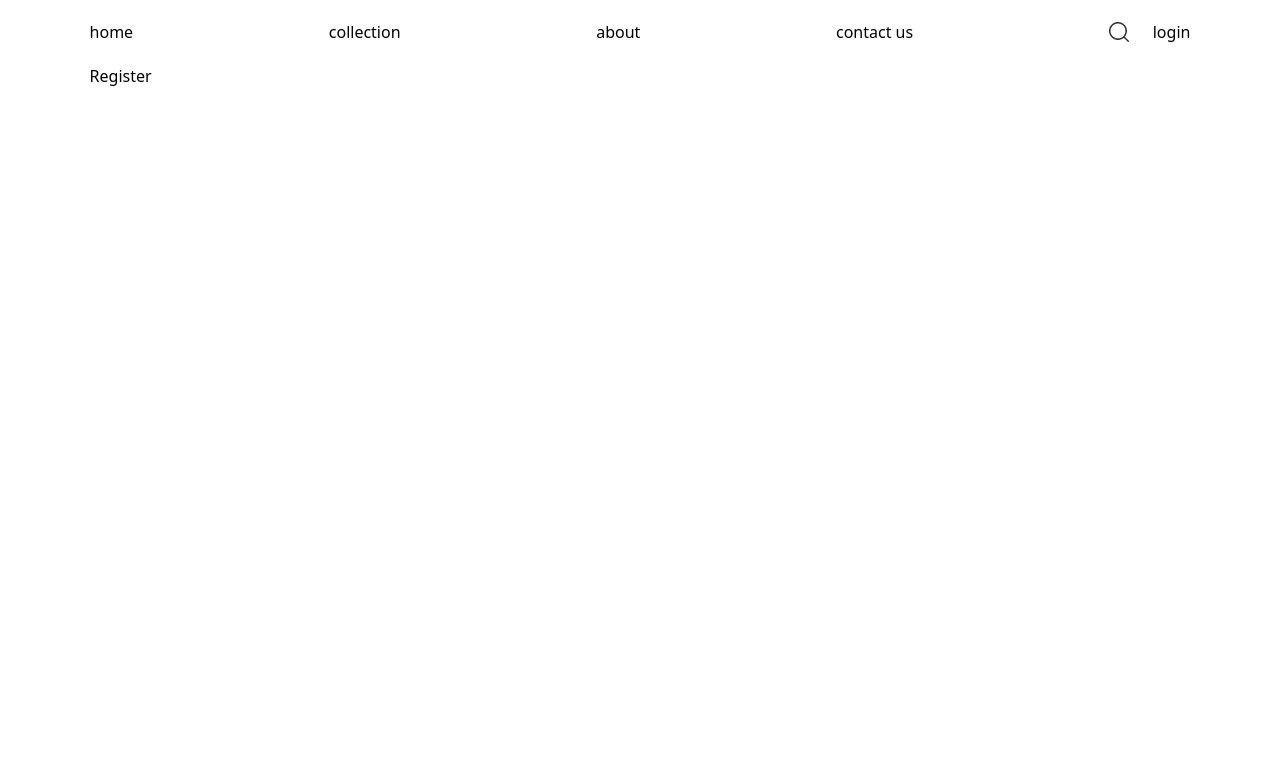
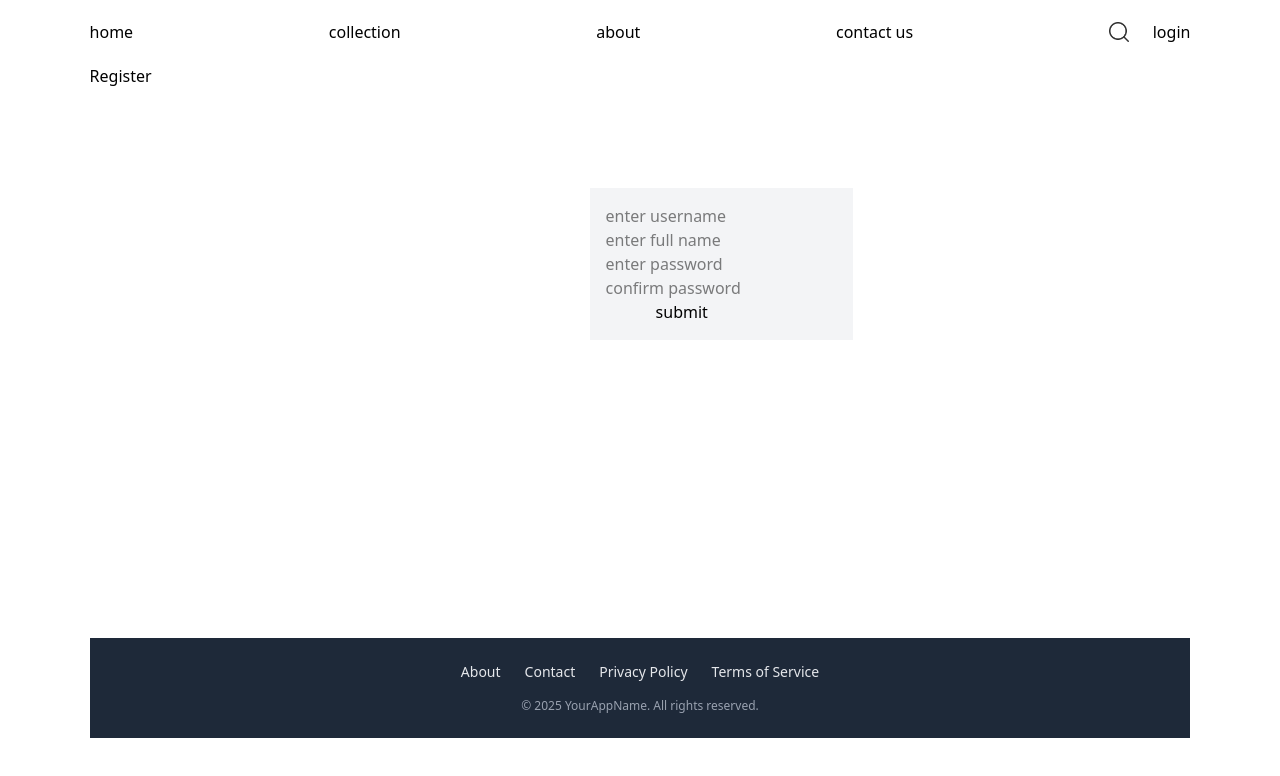
Before and after one commit to damnparth/node-ecom, a React (Vite) app in the folder frontend/: page /register in a window 1280 px wide. Shown: the top 776 px of the page. Built offline with nearby package versions, Linux system fonts and the light colour scheme.

Commit message:
nothing much

```diff
--- a/frontend/package.json
+++ b/frontend/package.json
@@ -11,6 +11,7 @@
   },
   "dependencies": {
     "@tailwindcss/vite": "^4.1.8",
+    "axios": "^1.10.0",
     "react": "^19.1.0",
     "react-dom": "^19.1.0",
     "react-router-dom": "^7.6.1",
--- a/frontend/src/App.jsx
+++ b/frontend/src/App.jsx
@@ -15,6 +15,7 @@ import Orders from './pages/Orders'
 import NavBar from './components/NavBar'
 import Hero from './components/Hero'
 import Register from './pages/Register'
+import Footer from './components/Footer'
 
 function App() {
 
@@ -40,6 +41,7 @@ function App() {
 
 
     </Routes>
+    <Footer></Footer>
 
 
    </div>
--- /dev/null
+++ b/frontend/src/components/Footer.jsx
@@ -0,0 +1,30 @@
+import React from 'react';
+import { assets } from '../assets/assets';
+
+const Footer = () => {
+    return (
+        <footer className="bg-gray-800 text-gray-200 py-6 w-full mt-12">
+            <div className="flex flex-col items-center text-center space-y-4">
+
+                {/* Optional logo */}
+                {/* If you want, uncomment this line */}
+                {/* <img src={assets.logo} alt="Logo" className="w-12 h-12 mb-2" /> */}
+
+                {/* Footer Links */}
+                <div className="flex flex-wrap justify-center space-x-6 text-sm">
+                    <a href="/about" className="hover:text-gray-300">About</a>
+                    <a href="/contact" className="hover:text-gray-300">Contact</a>
+                    <a href="/privacy" className="hover:text-gray-300">Privacy Policy</a>
+                    <a href="/terms" className="hover:text-gray-300">Terms of Service</a>
+                </div>
+
+                {/* Copyright */}
+                <p className="text-xs text-gray-400">
+                    © {new Date().getFullYear()} YourAppName. All rights reserved.
+                </p>
+            </div>
+        </footer>
+    );
+};
+
+export default Footer;
--- a/frontend/src/pages/Register.jsx
+++ b/frontend/src/pages/Register.jsx
@@ -1,8 +1,67 @@
 import React from 'react'
+import { useState } from 'react';
+import axios from 'axios'
+
+
 
 const Register = () => {
+    const[username,setUsername]=useState("");
+    const[password,setPassword]=useState("");
+    const[confirm,setConfirm]=useState("")
+    const[fullname,setFullname]=useState("")
+
+
+
+
+
+    const handleSubmit=(e)=>
+    {
+     e.preventDefault();
+    //  console.log(confirm)
+    //  console.log(password)
+      if(confirm!==password)
+      {
+        alert("not equal")
+      }
+      else{
+        const formData={
+        username,
+        password,
+        fullname
+      }
+      // console.log(formData)
+
+      }
+
+
+    }
+
   return (
+    <>
+
+
+
     <div>Register</div>
+    <form className='inline-block bg-gray-100 p-4 ml-[500px] mt-[100px] mb-[250px] ' onSubmit={handleSubmit}>
+      <input type="text" placeholder='enter username' className='block'onChange={(e)=>setUsername(e.target.value)}/>
+      {/* {username} */}
+      <input type="text" placeholder='enter full name' className='block' onChange={(e)=>setFullname(e.target.value)}/>
+      {/* {fullname} */}
+      <input type="password" placeholder='enter password' className='block' onChange={(e)=>{setPassword(e.target.value)}}/>
+      {/* {password} */}
+      <input type="password" placeholder='confirm password' className='block' onChange={(e)=>setConfirm(e.target.value)} />
+      {/* {confirm} */}
+      <button type='submit' className='ml-[50px] cursor-pointer'>submit</button>
+
+
+
+    </form>
+
+
+
+
+     </>
+
   )
 }
 
```
Also changed, not shown: 1 other file (tests, documents, lock files or other folders).
